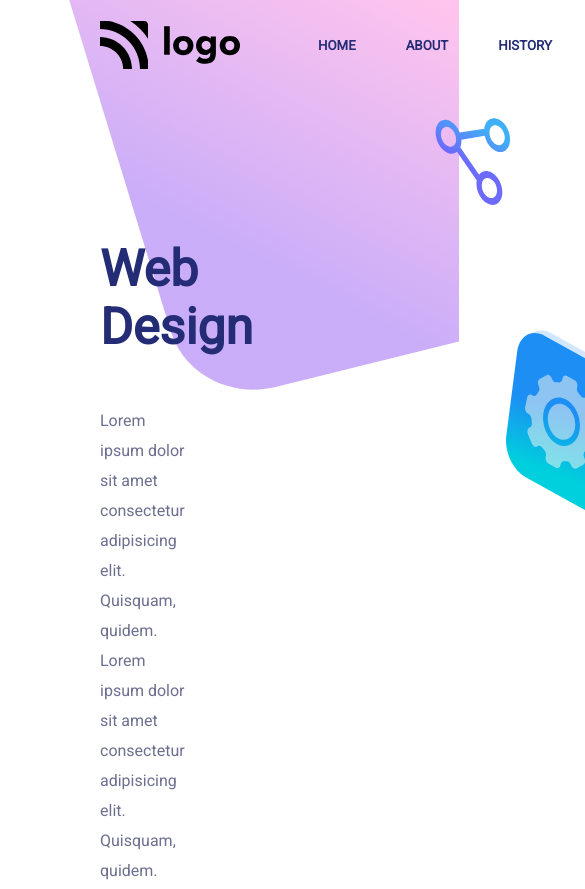
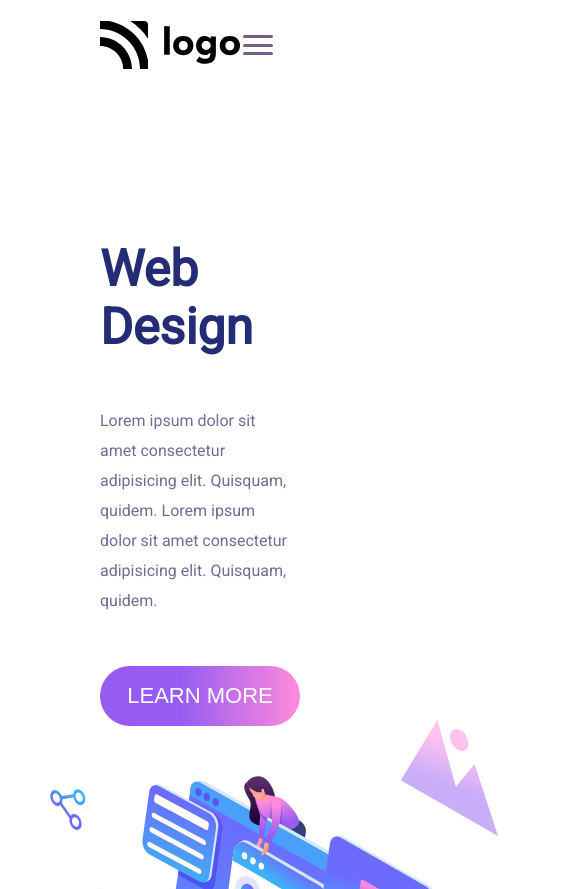
Before and after one commit to amannagle/Project8-web-design-landing-page, a website: page index.html in a window 390 px wide. Shown: the top 889 px of the page, 585 px wide, since content can reach past the window. Drawn offline with Linux system fonts and the light colour scheme.

Commit message:
added responsive design

```diff
--- a/css/index.css
+++ b/css/index.css
@@ -15,11 +15,28 @@ body {
 nav {
     display: flex;
     align-items: center;
-    gap: 20vw;
+    justify-content: space-between;
     padding: 20px 100px;
     font-family: 'Roboto';
 }
+div.toggle-button{
+    position: absolute;
+    top: 2.2rem;
+    right: 30%;
+    display: none;
+    flex-direction: column;
+    justify-content: space-between;
+    align-items: center;
+    width: 30px;
+    height: 20px;
+}
 
+.toggle-button .bar{
+    width: 100%;
+    height: 3px;
+    background-color: #746181;
+    border-radius: 10px;
+}
 .nav-items {
     display: flex;
     gap: 50px;
@@ -88,3 +105,68 @@ div.left-section {
     font-weight: 500;
     font-size: 22px;
 }
+@media(max-width:1250px)
+{
+
+    .imgs-div>img:first-child {
+        position: absolute;
+        bottom: 8px;
+        left: 570px;
+    }
+    .imgs-div>img:nth-child(2) {
+        position: absolute;
+        bottom: 92px;
+        left: 625px;
+    }
+    div.intro-section{
+        flex-direction: column;
+    }
+
+    .intro-img{
+        object-fit: cover;
+        width: 700px;
+    }
+
+    div.imgs-div{
+        margin-left: 100px;
+    }
+}
+@media(max-width:950px)
+{
+    body{
+        background: none;
+    }
+    .nav-items{
+        display: none;
+    }
+     div.toggle-button{
+        display: flex;
+    }
+
+    button.signin-btn{
+        display: none;
+    }
+
+    .intro-img{
+        object-fit: cover;
+        width: 400px;
+    }
+
+    div.left-section h4{
+        padding: 0;
+    }
+    div.imgs-div{
+        margin-left: 50px;
+    }
+
+    .imgs-div>img:first-child {
+        position: absolute;
+        bottom: 8px;
+        left: 400px;
+    }
+    .imgs-div>img:nth-child(2) {
+        position: absolute;
+        bottom: 92px;
+        left: 450px;
+    }
+}
--- a/index.html
+++ b/index.html
@@ -17,6 +17,14 @@
     <div class="main-div">
       <nav>
         <img src="./images/logo.svg" alt="logo" />
+        <div class="toggle-button">
+          <span class="bar">
+          </span>
+          <span class="bar">
+          </span>
+          <span class="bar">
+          </span>
+        </div>
         <div class="nav-items">
           <h5 class="nav-item">HOME</h5>
           <h5 class="nav-item">ABOUT</h5>
@@ -43,7 +51,7 @@
             alt="vector-dot"
             class="vector-dot"
           />
-          <img src="./images/intro-img.svg" alt="intro-img" />
+          <img class="intro-img" src="./images/intro-img.svg" alt="intro-img" />
         </div>
       </div>
     </div>
```
